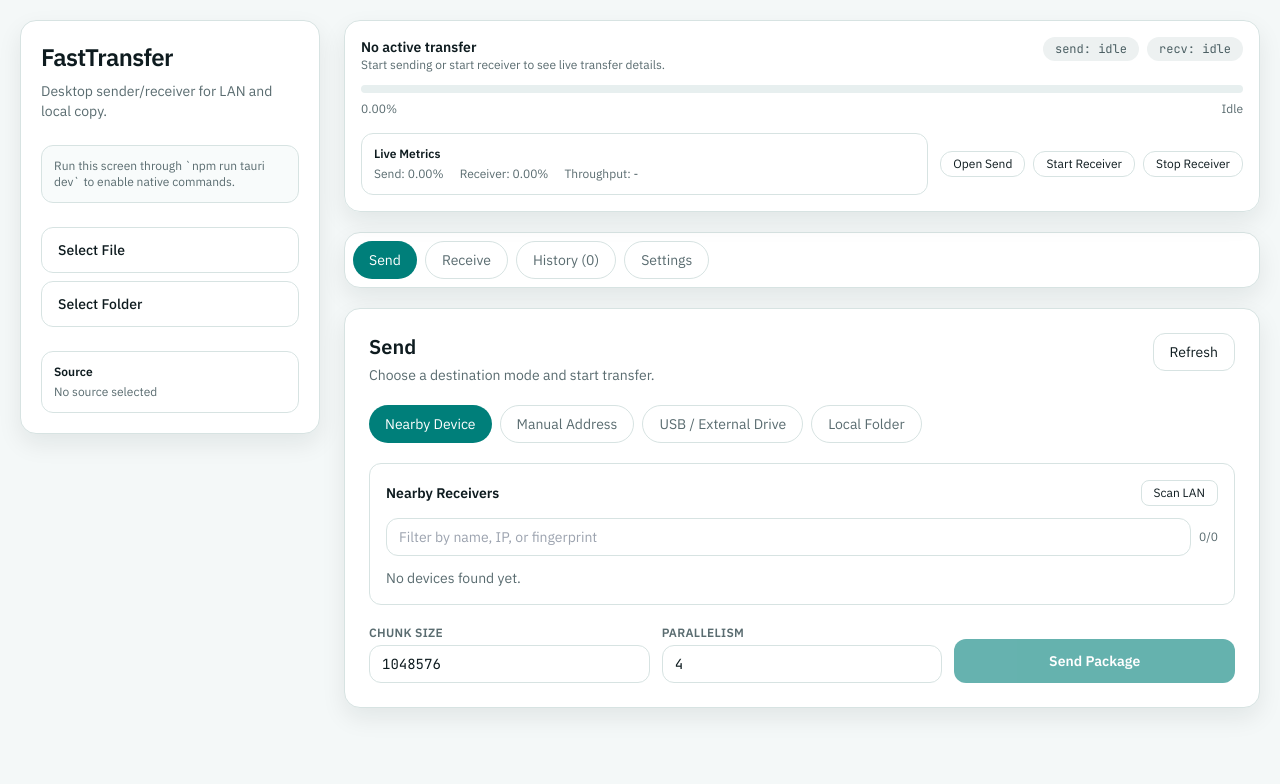
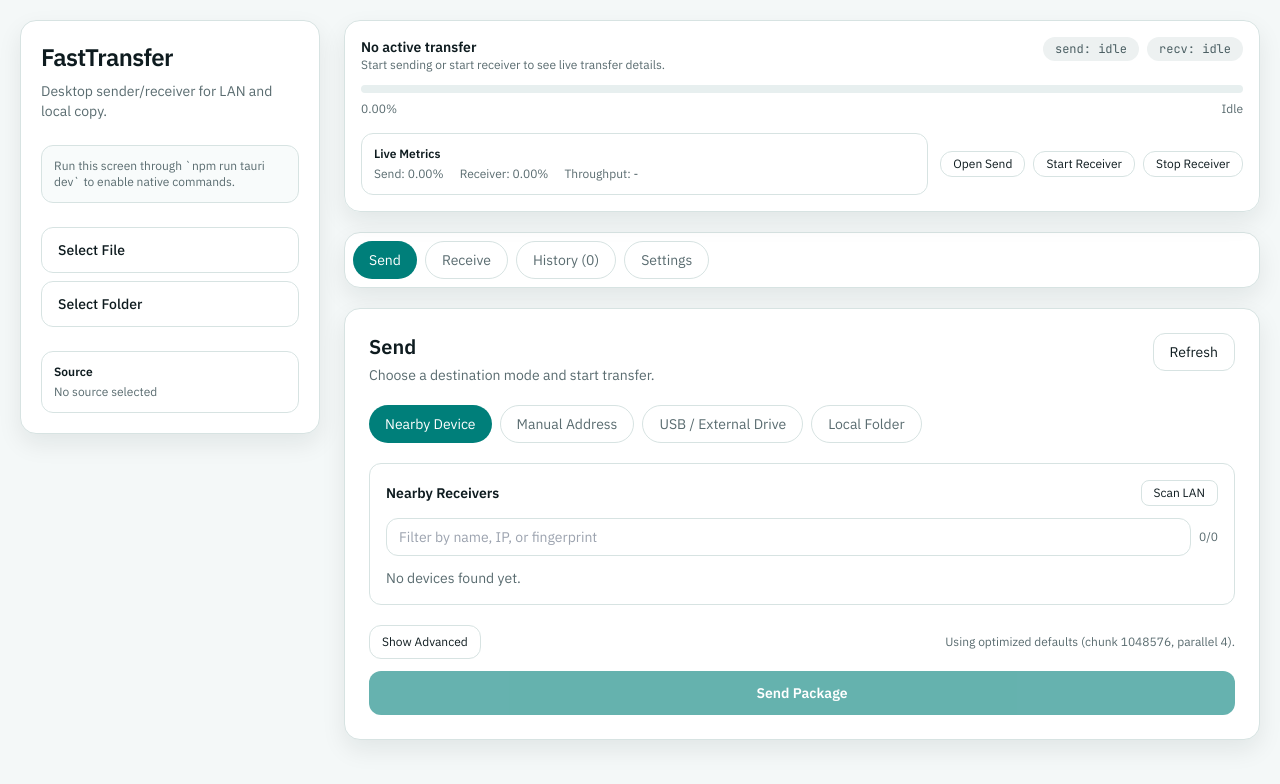
Before and after one commit to marklaroya/FastTransfer, a React (Vite) app in the folder apps/desktop/: page / in a window 1280 px wide. Shown: the top 784 px of the page. Built offline with nearby package versions, Linux system fonts and the light colour scheme.

Commit message:
feat: add advanced send options toggle for chunk size and parallelism

```diff
--- a/apps/desktop/src/App.tsx
+++ b/apps/desktop/src/App.tsx
@@ -177,6 +177,7 @@ function App() {
 
   const [destinationMode, setDestinationMode] = useState<DestinationMode>("nearby");
   const [activeWorkspace, setActiveWorkspace] = useState<WorkspaceTab>("send");
+  const [showAdvancedSend, setShowAdvancedSend] = useState(false);
 
   const [receivers, setReceivers] = useState<ReceiverListItem[]>([]);
   const [selectedPeerId, setSelectedPeerId] = useState("");
@@ -212,7 +213,7 @@ function App() {
   const [uiError, setUiError] = useState("");
   const [uiNote, setUiNote] = useState(
     tauriReady
-      ? "Connected to Tauri runtime."
+      ? "Connected"
       : "Run this screen through `npm run tauri dev` to enable native commands."
   );
 
@@ -1425,7 +1426,23 @@ function App() {
               </div>
             ) : null}
 
-            <div className="mt-5 grid gap-3 md:grid-cols-3">
+            <div className="mt-5 flex flex-wrap items-center justify-between gap-2">
+              <button
+                className="rounded-xl border border-border bg-white px-3 py-2 text-xs"
+                onClick={() => setShowAdvancedSend((previous) => !previous)}
+                disabled={sendBusy}
+              >
+                {showAdvancedSend ? "Hide Advanced" : "Show Advanced"}
+              </button>
+              {!showAdvancedSend ? (
+                <div className="text-xs text-muted">
+                  Using optimized defaults (chunk {chunkSize}, parallel {parallelism}).
+                </div>
+              ) : null}
+            </div>
+
+            {showAdvancedSend ? (
+              <div className="mt-3 grid gap-3 md:grid-cols-2">
                 <label className="text-sm">
                   <div className="mb-1 text-xs font-semibold uppercase tracking-wide text-muted">Chunk Size</div>
                   <input
@@ -1445,8 +1462,10 @@ function App() {
                     disabled={sendBusy}
                   />
                 </label>
-
-              <div className="flex items-end">
+              </div>
+            ) : null}
+
+            <div className="mt-3 flex items-end">
               <button
                 className="w-full rounded-xl bg-accent px-5 py-3 text-sm font-semibold text-white disabled:opacity-60"
                 onClick={() => {
@@ -1456,7 +1475,6 @@ function App() {
               >
                 {sendBusy ? "Working..." : "Send Package"}
               </button>
-              </div>
             </div>
 
             {sendBusy ? (
```
Lines whose indentation alone changed are shown as unchanged.
